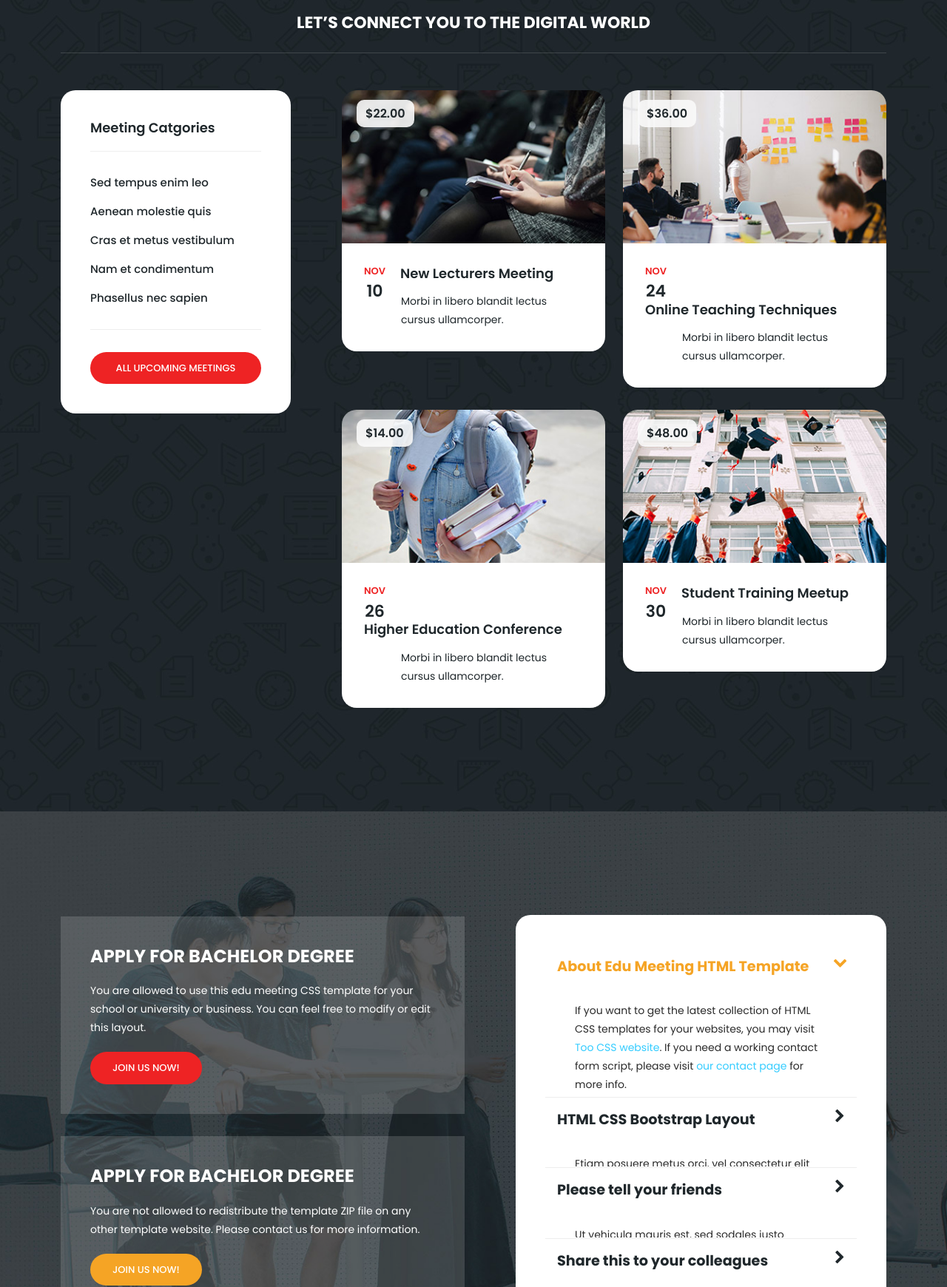
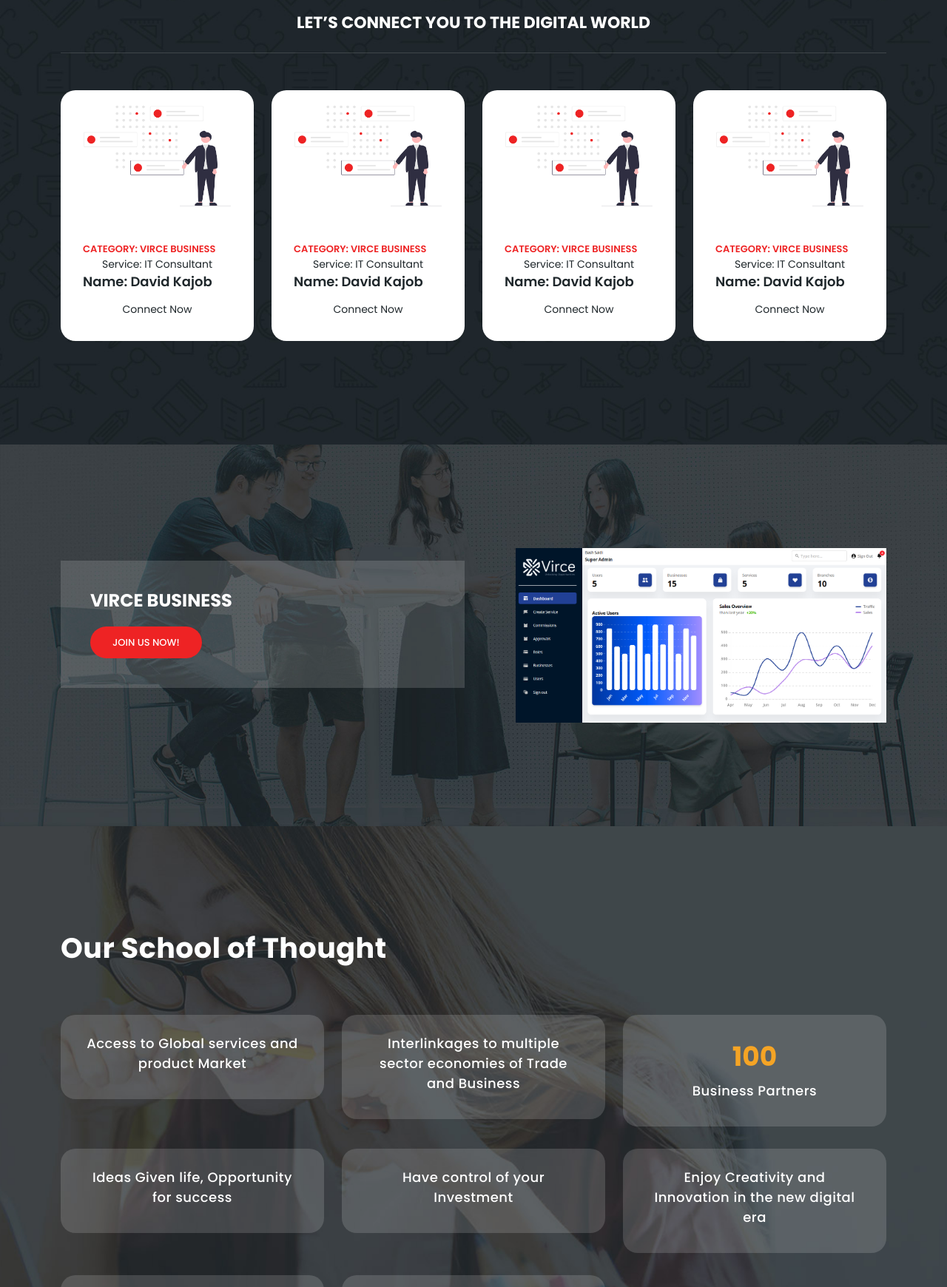
Before and after one commit to bashman1/virce_web, a plain HTML site: page index.html in a window 1280 px wide. Shown: the part 1060-2800 px from the top of the page at 74% size. Drawn offline with nearby package versions, Linux system fonts and the light colour scheme.

Commit message:
worked on the website

```diff
--- a/assets/css/templatemo-edu-meeting.css
+++ b/assets/css/templatemo-edu-meeting.css
@@ -1009,7 +1009,8 @@
 }
 
 .meeting-item .down-content p {
-  margin-left: 50px;
+  /* margin-left: 50px; */
+  text-align: center !important;
   color: #1f272b;
   font-size: 14px;
 }
@@ -1052,7 +1053,7 @@
 
 .accordions {
   border-radius: 20px;
-  padding: 40px;
+  /* padding: 40px; */
   background-color: #fff;
   margin-left: 45px;
 }
@@ -1426,7 +1427,7 @@
 
 section.contact-us .right-info ul li span {
   display: block;
-  font-size: 18px;
+  font-size: 14px;
   color: #fff;
   font-weight: 700;
 }
--- a/assets/js/custom.js
+++ b/assets/js/custom.js
@@ -9,8 +9,10 @@
 
 	  if (scroll >= box - header) {
 	    $("header").addClass("background-header");
+		$('#logolVariable').attr('src', 'assets/images/VIRCE.png');
 	  } else {
 	    $("header").removeClass("background-header");
+		$('#logolVariable').attr('src', 'assets/images/VIRCE-WHITE.png');
 	  }
 	});
 
--- a/index.html
+++ b/index.html
@@ -62,7 +62,7 @@
                   <nav class="main-nav">
                       <!-- ***** Logo Start ***** -->
                       <a href="index.html" class="logo">
-                        <img src="assets/images/VIRCE.png" height="50px" >
+                        <img id="logolVariable" src="assets/images/VIRCE-WHITE.png" height="50px" >
                           <!-- Edu Meeting 12 -->
                       </a>
                       <!-- ***** Logo End ***** -->
@@ -201,7 +201,28 @@
                 <img src="assets/images/service-icon-03.png" alt="">
               </div>
               <div class="down-content">
-                <h4>Virce Agriculture </h4>
+                <h4>Virce Agriculture</h4>
+                <p>Coming soon.</p>
+              </div>
+            </div>
+
+            <div class="item">
+              <div class="icon">
+                <img src="assets/images/service-icon-03.png" alt="">
+              </div>
+              <div class="down-content">
+                <h4>Virce Transport</h4>
+                <p>Coming soon.</p>
+              </div>
+            </div>
+
+
+            <div class="item">
+              <div class="icon">
+                <img src="assets/images/service-icon-03.png" alt="">
+              </div>
+              <div class="down-content">
+                <h4>Virce Trade & Commerce</h4>
                 <p>Coming soon.</p>
               </div>
             </div>
@@ -220,7 +241,7 @@
             <h2>Let’s connect you to the digital world</h2>
           </div>
         </div>
-        <div class="col-lg-4">
+        <!-- <div class="col-lg-4">
           <div class="categories">
             <h4>Meeting Catgories</h4>
             <ul>
@@ -234,27 +255,85 @@
               <a href="meetings.html">All Upcoming Meetings</a>
             </div>
           </div>
-        </div>
-        <div class="col-lg-8">
+        </div> -->
+        <div class="col-lg-12">
           <div class="row">
-            <div class="col-lg-6">
+            <div class="col-lg-3">
               <div class="meeting-item">
                 <div class="thumb">
-                  <div class="price">
+                  <!-- <div class="price">
                     <span>$22.00</span>
-                  </div>
-                  <a href="meeting-details.html"><img src="assets/images/meeting-01.jpg" alt="New Lecturer Meeting"></a>
+                  </div> -->
+                  <a href="meeting-details.html"><img src="assets/images/businessLogoRed.png" alt="Business"></a>
                 </div>
                 <div class="down-content">
                   <div class="date">
-                    <h6>Nov <span>10</span></h6>
+                    <h6>Category: Virce Business</h6>
                   </div>
-                  <a href="meeting-details.html"><h4>New Lecturers Meeting</h4></a>
-                  <p>Morbi in libero blandit lectus<br>cursus ullamcorper.</p>
+                  <p>Service: IT Consultant</p>
+                  <h4>Name: David Kajob </h4>
+                  <p>Connect Now</p>
                 </div>
               </div>
             </div>
-            <div class="col-lg-6">
+
+            <div class="col-lg-3">
+              <div class="meeting-item">
+                <div class="thumb">
+                  <!-- <div class="price">
+                    <span>$22.00</span>
+                  </div> -->
+                  <a href="meeting-details.html"><img src="assets/images/businessLogoRed.png" alt="Business"></a>
+                </div>
+                <div class="down-content">
+                  <div class="date">
+                    <h6>Category: Virce Business</h6>
+                  </div>
+                  <p>Service: IT Consultant</p>
+                  <h4>Name: David Kajob </h4>
+                  <p>Connect Now</p>
+                </div>
+              </div>
+            </div>
+
+            <div class="col-lg-3">
+              <div class="meeting-item">
+                <div class="thumb">
+                  <!-- <div class="price">
+                    <span>$22.00</span>
+                  </div> -->
+                  <a href="meeting-details.html"><img src="assets/images/businessLogoRed.png" alt="Business"></a>
+                </div>
+                <div class="down-content">
+                  <div class="date">
+                    <h6>Category: Virce Business</h6>
+                  </div>
+                  <p>Service: IT Consultant</p>
+                  <h4>Name: David Kajob </h4>
+                  <p>Connect Now</p>
+                </div>
+              </div>
+            </div>
+
+            <div class="col-lg-3">
+              <div class="meeting-item">
+                <div class="thumb">
+                  <!-- <div class="price">
+                    <span>$22.00</span>
+                  </div> -->
+                  <a href="meeting-details.html"><img src="assets/images/businessLogoRed.png" alt="Business"></a>
+                </div>
+                <div class="down-content">
+                  <div class="date">
+                    <h6>Category: Virce Business</h6>
+                  </div>
+                  <p>Service: IT Consultant</p>
+                  <h4>Name: David Kajob </h4>
+                  <p>Connect Now</p>
+                </div>
+              </div>
+            </div>
+            <!-- <div class="col-lg-3">
               <div class="meeting-item">
                 <div class="thumb">
                   <div class="price">
@@ -270,8 +349,8 @@
                   <p>Morbi in libero blandit lectus<br>cursus ullamcorper.</p>
                 </div>
               </div>
-            </div>
-            <div class="col-lg-6">
+            </div> -->
+            <!-- <div class="col-lg-3">
               <div class="meeting-item">
                 <div class="thumb">
                   <div class="price">
@@ -287,8 +366,8 @@
                   <p>Morbi in libero blandit lectus<br>cursus ullamcorper.</p>
                 </div>
               </div>
-            </div>
-            <div class="col-lg-6">
+            </div> -->
+            <!-- <div class="col-lg-3">
               <div class="meeting-item">
                 <div class="thumb">
                   <div class="price">
@@ -304,7 +383,7 @@
                   <p>Morbi in libero blandit lectus<br>cursus ullamcorper.</p>
                 </div>
               </div>
-            </div>
+            </div> -->
           </div>
         </div>
       </div>
@@ -318,14 +397,14 @@
           <div class="row">
             <div class="col-lg-12">
               <div class="item">
-                <h3>APPLY FOR BACHELOR DEGREE</h3>
-                <p>You are allowed to use this edu meeting CSS template for your school or university or business. You can feel free to modify or edit this layout.</p>
+                <h3>Virce Business</h3>
+                <!-- <p>You are allowed to use this edu meeting CSS template for your school or university or business. You can feel free to modify or edit this layout.</p> -->
                 <div class="main-button-red">
                   <div class="scroll-to-section"><a href="#contact">Join Us Now!</a></div>
               </div>
               </div>
             </div>
-            <div class="col-lg-12">
+            <!-- <div class="col-lg-12">
               <div class="item">
                 <h3>APPLY FOR BACHELOR DEGREE</h3>
                 <p>You are not allowed to redistribute the template ZIP file on any other template website. Please contact us for more information.</p>
@@ -333,14 +412,15 @@
                   <div class="scroll-to-section"><a href="#contact">Join Us Now!</a></div>
               </div>
               </div>
-            </div>
+            </div> -->
           </div>
         </div>
         <div class="col-lg-6">
           <div class="accordions is-first-expanded">
-            <article class="accordion">
+            <img src="assets/images/business-dashboard.png" alt="Dashboard">
+            <!-- <article class="accordion">
                 <div class="accordion-head">
-                    <span>About Edu Meeting HTML Template</span>
+                    <span>Virce Business</span>
                     <span class="icon">
                         <i class="icon fa fa-chevron-right"></i>
                     </span>
@@ -350,56 +430,14 @@
                         <p>If you want to get the latest collection of HTML CSS templates for your websites, you may visit <a rel="nofollow" href="https://www.toocss.com/" target="_blank">Too CSS website</a>. If you need a working contact form script, please visit <a href="https://templatemo.com/contact" target="_parent">our contact page</a> for more info.</p>
                     </div>
                 </div>
-            </article>
-            <article class="accordion">
-                <div class="accordion-head">
-                    <span>HTML CSS Bootstrap Layout</span>
-                    <span class="icon">
-                        <i class="icon fa fa-chevron-right"></i>
-                    </span>
-                </div>
-                <div class="accordion-body">
-                    <div class="content">
-                        <p>Etiam posuere metus orci, vel consectetur elit imperdiet eu. Cras ipsum magna, maximus at semper sit amet, eleifend eget neque. Nunc facilisis quam purus, sed vulputate augue interdum vitae. Aliquam a elit massa.<br><br>
-                        Nulla malesuada elit lacus, ac ultricies massa varius sed. Etiam eu metus eget nibh consequat aliquet. Proin fringilla, quam at euismod porttitor, odio odio tempus ligula, ut feugiat ex erat nec mauris. Donec viverra velit eget lectus sollicitudin tincidunt.</p>
-                    </div>
-                </div>
-            </article>
-            <article class="accordion">
-                <div class="accordion-head">
-                    <span>Please tell your friends</span>
-                    <span class="icon">
-                        <i class="icon fa fa-chevron-right"></i>
-                    </span>
-                </div>
-                <div class="accordion-body">
-                    <div class="content">
-                        <p>Ut vehicula mauris est, sed sodales justo rhoncus eu. Morbi porttitor quam velit, at ullamcorper justo suscipit sit amet. Quisque at suscipit mi, non efficitur velit.<br><br>
-                        Cras et tortor semper, placerat eros sit amet, porta est. Mauris porttitor sapien et quam volutpat luctus. Nullam sodales ipsum ac neque ultricies varius.</p>
-                    </div>
-                </div>
-            </article>
-            <article class="accordion last-accordion">
-                <div class="accordion-head">
-                    <span>Share this to your colleagues</span>
-                    <span class="icon">
-                        <i class="icon fa fa-chevron-right"></i>
-                    </span>
-                </div>
-                <div class="accordion-body">
-                    <div class="content">
-                        <p>Maecenas suscipit enim libero, vel lobortis justo condimentum id. Interdum et malesuada fames ac ante ipsum primis in faucibus.<br><br>
-                        Sed eleifend metus sit amet magna tristique, posuere laoreet arcu semper. Nulla pellentesque ut tortor sit amet maximus. In eu libero ullamcorper, semper nisi quis, convallis nisi.</p>
-                    </div>
-                </div>
-            </article>
+            </article> -->
         </div>
         </div>
       </div>
     </div>
   </section>
 
-  <section class="our-courses" id="courses">
+  <!-- <section class="our-courses" id="courses">
     <div class="container">
       <div class="row">
         <div class="col-lg-12">
@@ -674,33 +712,73 @@
         </div>
       </div>
     </div>
-  </section>
+  </section> -->
 
   <section class="our-facts">
     <div class="container">
       <div class="row">
-        <div class="col-lg-6">
+        <div class="col-lg-12">
           <div class="row">
             <div class="col-lg-12">
-              <h2>A Few Facts About Our University</h2>
+              <h2>Our School of Thought</h2>
             </div>
-            <div class="col-lg-6">
+            <div class="col-lg-12">
               <div class="row">
-                <div class="col-12">
+                <div class="col-4">
                   <div class="count-area-content percentage">
-                    <div class="count-digit">94</div>
-                    <div class="count-title">Succesed Students</div>
+                    <!-- <div class="count-digit">94</div> -->
+                    <div class="count-title">Access to Global services and product Market</div>
                   </div>
                 </div>
-                <div class="col-12">
+                <div class="col-4">
                   <div class="count-area-content">
-                    <div class="count-digit">126</div>
-                    <div class="count-title">Current Teachers</div>
+                    <!-- <div class="count-digit">126</div> -->
+                    <div class="count-title">Interlinkages to multiple sector economies of Trade and Business</div>
+                  </div>
+                </div>
+                <div class="col-4">
+                  <div class="count-area-content">
+                    <div class="count-digit">100</div>
+                    <div class="count-title"> Business Partners</div>
+                  </div>
+                </div>
+
+                <div class="col-4">
+                  <div class="count-area-content">
+                    <!-- <div class="count-digit">100</div> -->
+                    <div class="count-title">Ideas Given life, Opportunity for success</div>
+                  </div>
+                </div>
+
+                <div class="col-4">
+                  <div class="count-area-content">
+                    <!-- <div class="count-digit">100</div> -->
+                    <div class="count-title">Have control of your Investment </div>
+                  </div>
+                </div>
+
+                <div class="col-4">
+                  <div class="count-area-content">
+                    <!-- <div class="count-digit">100</div> -->
+                    <div class="count-title">Enjoy Creativity and Innovation in the new digital era </div>
+                  </div>
+                </div>
+                <div class="col-4">
+                  <div class="count-area-content">
+                    <!-- <div class="count-digit">100</div> -->
+                    <div class="count-title">New ways of changing your financial status</div>
+                  </div>
+                </div>
+
+                <div class="col-4">
+                  <div class="count-area-content">
+                    <!-- <div class="count-digit">100</div> -->
+                    <div class="count-title">Go Digital with No Investment</div>
                   </div>
                 </div>
               </div>
             </div>
-            <div class="col-lg-6">
+            <!-- <div class="col-lg-6">
               <div class="row">
                 <div class="col-12">
                   <div class="count-area-content new-students">
@@ -715,14 +793,14 @@
                   </div>
                 </div>
               </div>
-            </div>
+            </div> -->
           </div>
         </div>
-        <div class="col-lg-6 align-self-center">
+        <!-- <div class="col-lg-6 align-self-center">
           <div class="video">
             <a href="https://www.youtube.com/watch?v=HndV87XpkWg" target="_blank"><img src="assets/images/play-icon.png" alt=""></a>
           </div>
-        </div>
+        </div> -->
       </div>
     </div>
   </section>
@@ -773,19 +851,19 @@
             <ul>
               <li>
                 <h6>Phone Number</h6>
-                <span>010-020-0340</span>
+                <span>+256778773698</span>
               </li>
               <li>
                 <h6>Email Address</h6>
-                <span>info@meeting.edu</span>
+                <span>customerservice@virce.co.ug</span>
               </li>
               <li>
-                <h6>Street Address</h6>
-                <span>Rio de Janeiro - RJ, 22795-008, Brazil</span>
+                <h6>Address</h6>
+                <span>Kampala, Uganda </span>
               </li>
               <li>
                 <h6>Website URL</h6>
-                <span>www.meeting.edu</span>
+                <span>www.virce.co.ug</span>
               </li>
             </ul>
           </div>
@@ -793,7 +871,7 @@
       </div>
     </div>
     <div class="footer">
-      <p>Copyright © <span id="year"></span> VIRCE INC, Ltd. All Rights Reserved.
+      <p>Copyright © <span id="year"></span>. All rights Reserved. Virce is a product of Virce Corporation.
           <!-- <br>Design: <a href="https://templatemo.com" target="_parent" title="free css templates">TemplateMo</a></p> -->
     </div>
   </section>
```
